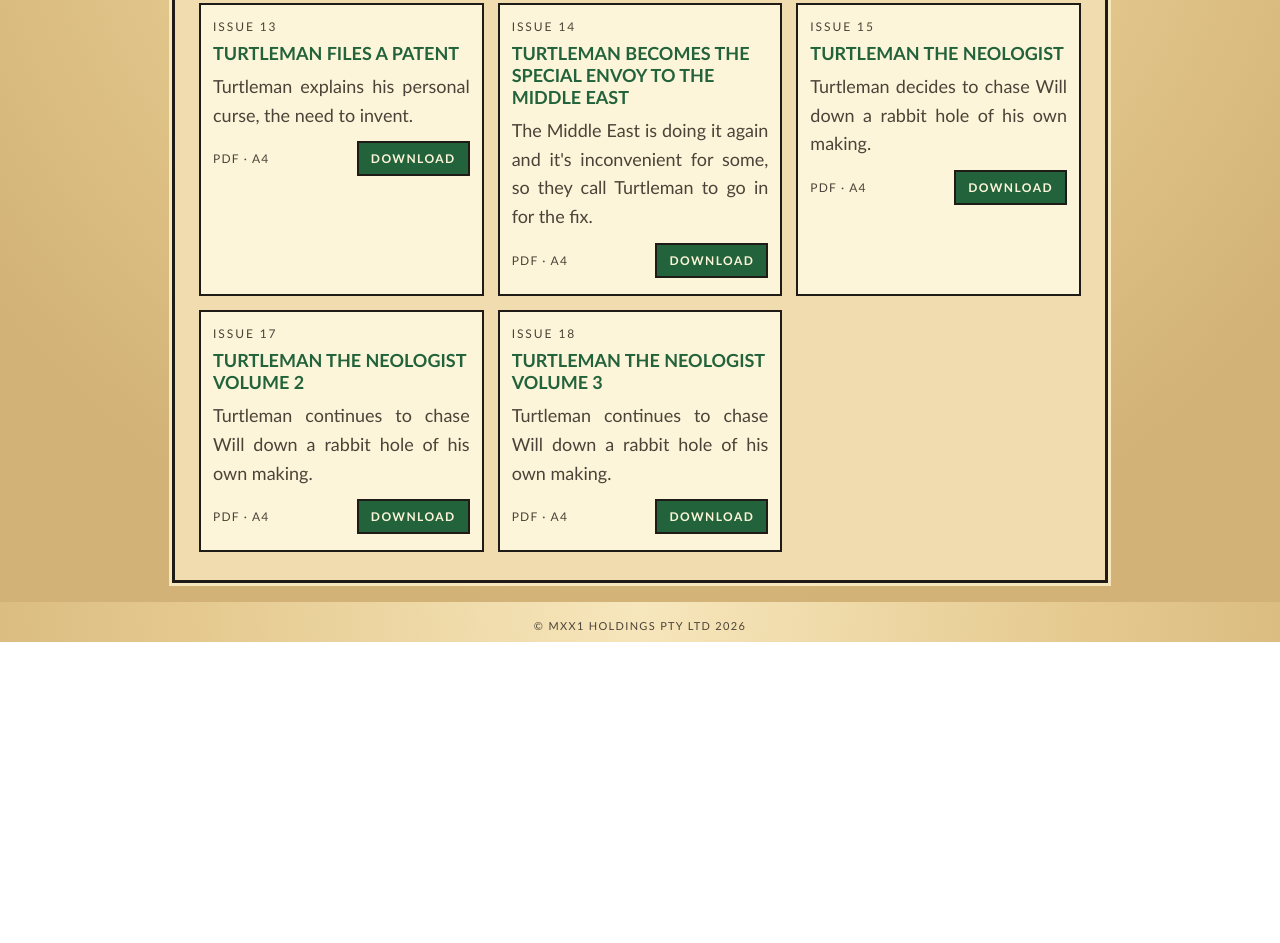
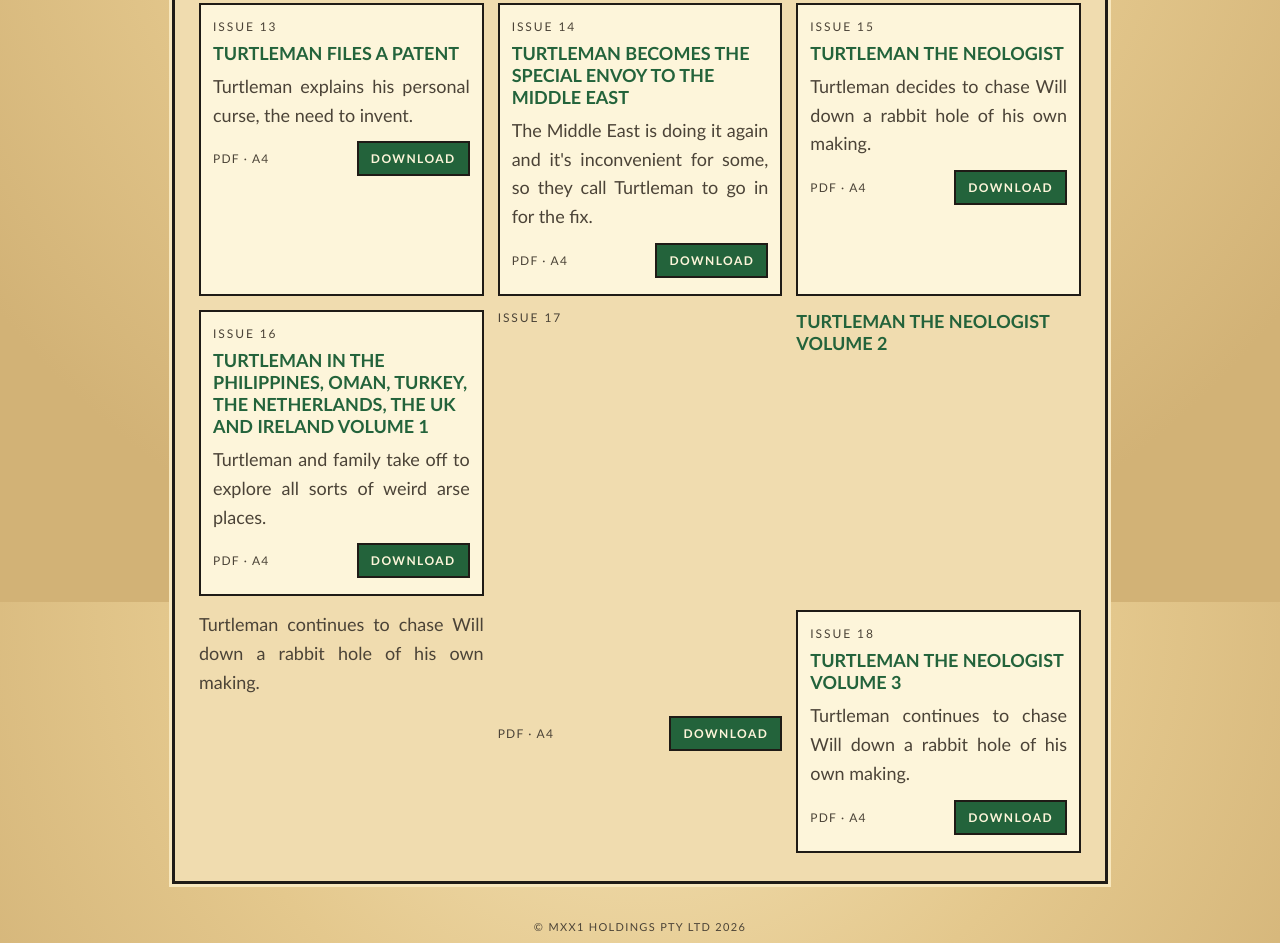
Before and after one commit to maxi8765/turtleman, a plain HTML site: page index.html in a window 1280 px wide. Shown: the part 2598-3541 px from the top of the page. Before the commit the page ends 3240 px from the top, so only its background shows below. Drawn offline with Linux system fonts and the light colour scheme.

Commit message:
Add comic card for Issue 16

```diff
--- a/index.html
+++ b/index.html
@@ -621,6 +621,16 @@
             </div>
           </article>
 
+           <article class="comic-card">
+            <div class="comic-tag">Issue 16</div>
+            <div class="comic-title">Turtleman in the Philippines, Oman, Turkey, the Netherlands, the UK and Ireland volume 1</div>
+            <div class="comic-meta"> Turtleman and family take off to explore all sorts of weird arse places.</div>
+            <div class="comic-footer">
+              <div class="comic-size">PDF · A4</div>
+              <a href="Issue_16.pdf#view=FitH" class="comic-download">Download</a>
+            </div>
+          </article
+
           <article class="comic-card">
             <div class="comic-tag">Issue 17</div>
             <div class="comic-title">Turtleman The Neologist Volume 2</div>
```
